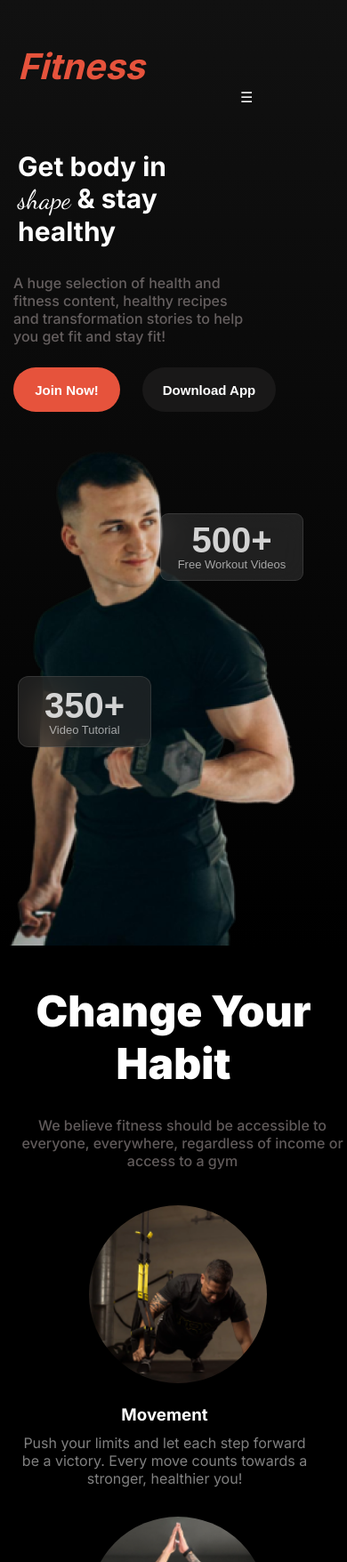
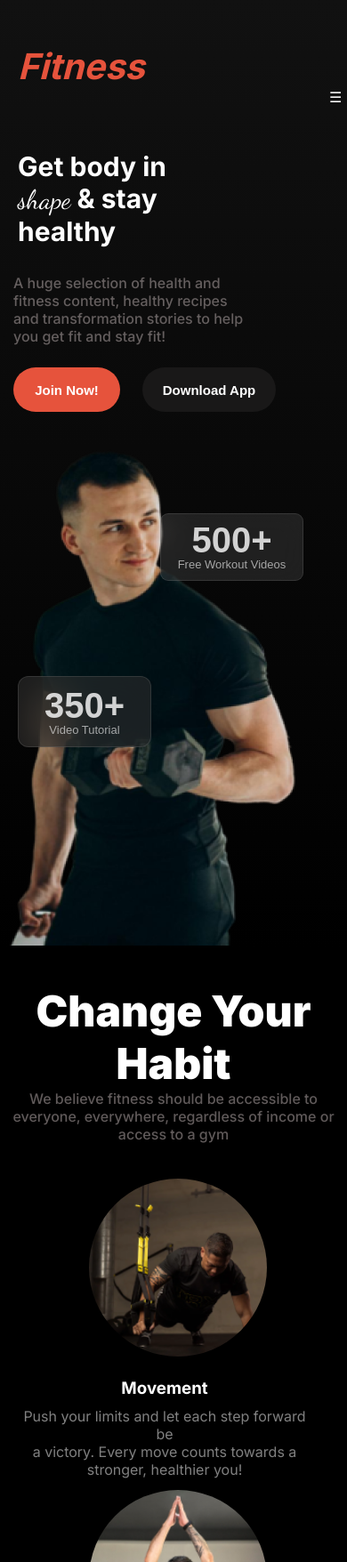
Before and after one commit to Ena224/ass-02, a plain HTML site: page index.html in a window 390 px wide. Shown: the top 1756 px of the page at 89% size. Drawn offline with Linux system fonts and the light colour scheme.

Commit message:
repository code

```diff
--- a/index.html
+++ b/index.html
@@ -69,7 +69,7 @@
      <div class="card-1">
         <img src="images/image 3.png" alt="" class="circular-image">
         <h3 class="">Movement</h3>
-        <p class="">Push your limits and let each step forward be  a victory. Every move counts towards a stronger, healthier you!</p>
+        <p class="">Push your limits and let each step forward be <br> a victory. Every move counts towards a stronger, healthier you!</p>
      </div>
      <div class="card-1">
         <img src="images/image 2.png" alt="" class="circular-image">
--- a/styles/style.css
+++ b/styles/style.css
@@ -219,6 +219,7 @@ text-align: left;
 }
 .dark-p {
     text-align: center;
+    margin-left: auto;
 
     margin-top:30px;
     color:rgb(160, 150, 150);
@@ -414,7 +415,7 @@ background: rgba(255, 255, 255, 0.1);
 
   border: none;
   gap:5px;
- margin-left:170px;
+  margin-left:100px;
 
 }
 
@@ -427,7 +428,7 @@ background: rgba(255, 255, 255, 0.1);
 }
 .menu-icon {
     display:block;
-    margin-left:250px;
+    margin-left:350px;
 }
 #video-badge-2
 {
@@ -466,7 +467,8 @@ background: rgba(255, 255, 255, 0.1);
    margin-left:10px;
 }  */
 .dark-p{
-    margin-left:20px;
+    /* margin-left:20px; */
+    margin:auto;
 }
 /* page-03 */
 .page-03{
```
